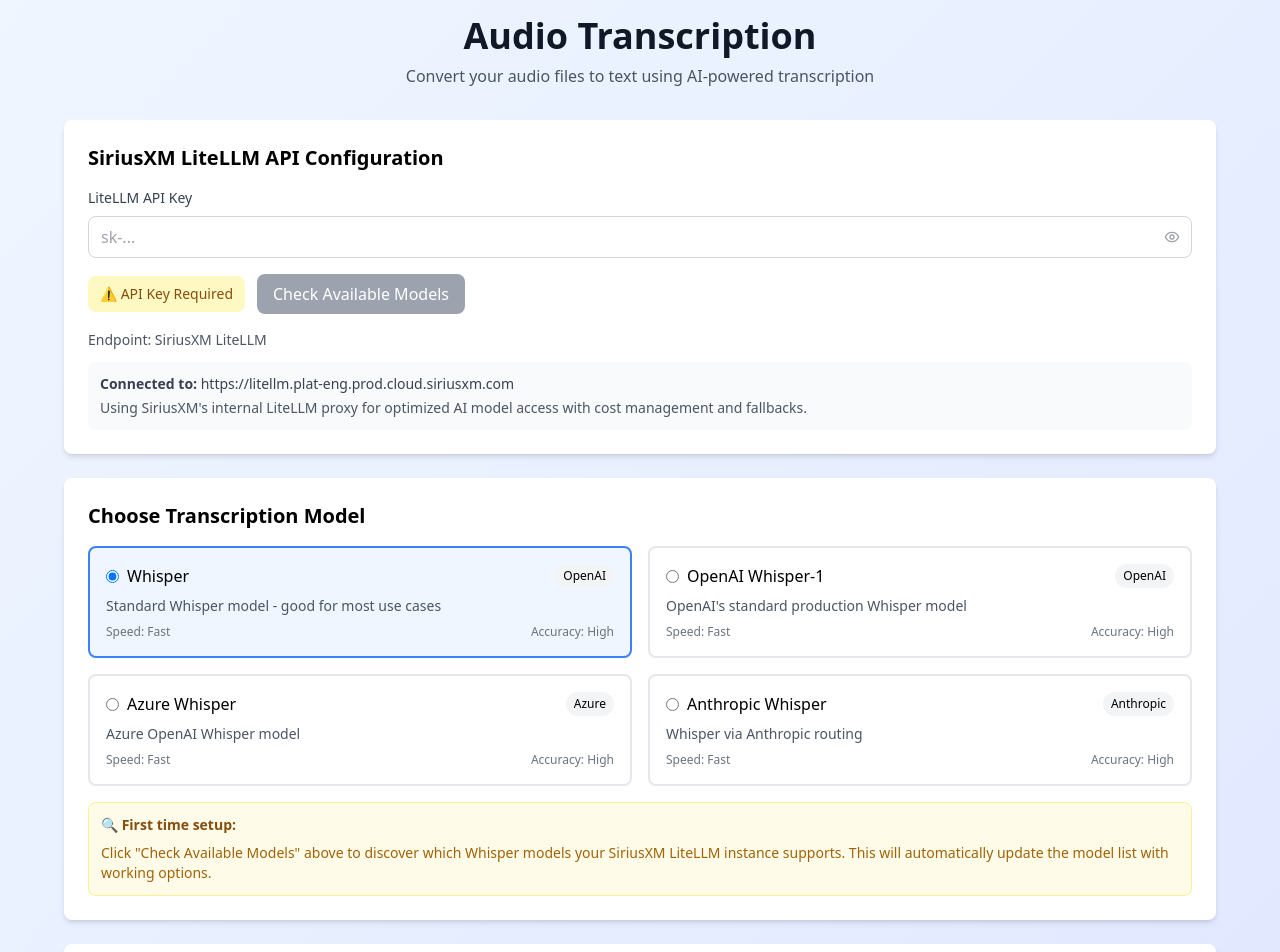
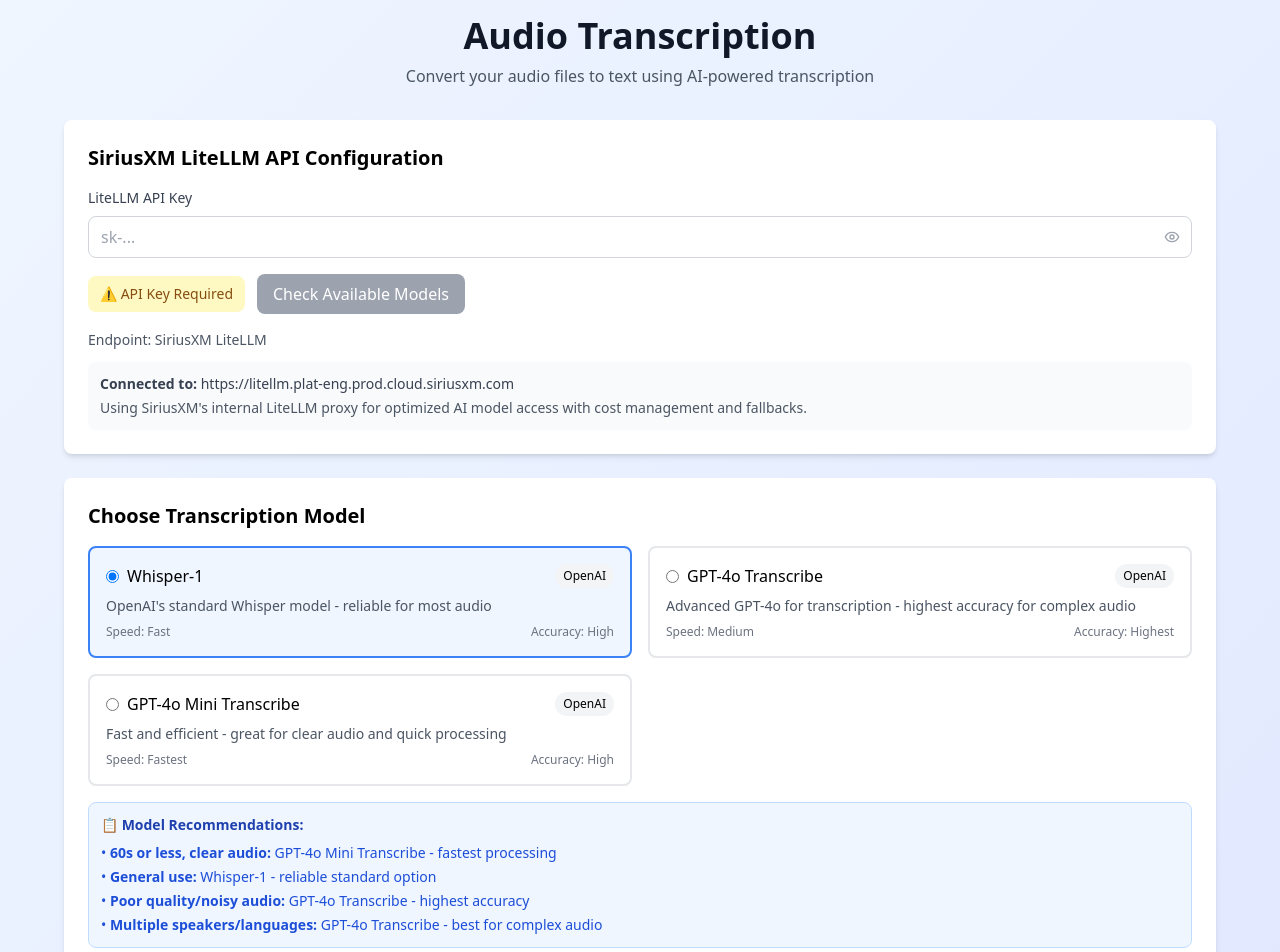
Before and after one commit to wh1sk0/audio-transcription-app, a React (Create React App) app: page / in a window 1280 px wide. Shown: the top 952 px of the page. Built offline with nearby package versions, Linux system fonts and the light colour scheme.

Commit message:
Fix model detection to include all transcription models

```diff
--- a/src/App.js
+++ b/src/App.js
@@ -3,7 +3,7 @@
 
 const AudioTranscriptionApp = () => {
   const [files, setFiles] = useState([]);
-  const [selectedModel, setSelectedModel] = useState('whisper');
+  const [selectedModel, setSelectedModel] = useState('whisper-1');
   const [isProcessing, setIsProcessing] = useState(false);
   const [results, setResults] = useState([]);
   const [dragActive, setDragActive] = useState(false);
@@ -16,32 +16,25 @@
   const folderInputRef = useRef(null);
 
   const models = {
-    'whisper': {
-      name: 'Whisper',
-      description: 'Standard Whisper model - good for most use cases',
+    'whisper-1': {
+      name: 'Whisper-1',
+      description: 'OpenAI\'s standard Whisper model - reliable for most audio',
       provider: 'OpenAI',
       speed: 'Fast',
       accuracy: 'High'
     },
-    'openai/whisper-1': {
-      name: 'OpenAI Whisper-1',
-      description: 'OpenAI\'s standard production Whisper model',
+    'gpt-4o-transcribe': {
+      name: 'GPT-4o Transcribe',
+      description: 'Advanced GPT-4o for transcription - highest accuracy for complex audio',
       provider: 'OpenAI',
-      speed: 'Fast',
-      accuracy: 'High'
+      speed: 'Medium',
+      accuracy: 'Highest'
     },
-    'azure/whisper': {
-      name: 'Azure Whisper',
-      description: 'Azure OpenAI Whisper model',
-      provider: 'Azure',
-      speed: 'Fast',
-      accuracy: 'High'
-    },
-    'anthropic/whisper': {
-      name: 'Anthropic Whisper',
-      description: 'Whisper via Anthropic routing',
-      provider: 'Anthropic',
-      speed: 'Fast',
+    'gpt-4o-mini-transcribe': {
+      name: 'GPT-4o Mini Transcribe',
+      description: 'Fast and efficient - great for clear audio and quick processing',
+      provider: 'OpenAI',
+      speed: 'Fastest',
       accuracy: 'High'
     }
   };
@@ -125,14 +118,15 @@
       }
 
       const data = await response.json();
-      const whisperModels = data.data?.filter(model =>
-        model.id.toLowerCase().includes('whisper')
+      const transcriptionModels = data.data?.filter(model =>
+        model.id.toLowerCase().includes('whisper') ||
+        model.id.toLowerCase().includes('transcribe')
       ) || [];
 
-      setAvailableModels(whisperModels);
+      setAvailableModels(transcriptionModels);
 
-      if (whisperModels.length > 0 && !whisperModels.find(m => m.id === selectedModel)) {
-        setSelectedModel(whisperModels[0].id);
+      if (transcriptionModels.length > 0 && !transcriptionModels.find(m => m.id === selectedModel)) {
+        setSelectedModel(transcriptionModels[0].id);
       }
 
     } catch (error) {
@@ -174,8 +168,15 @@
       throw new Error(errorData.error?.message || `API request failed: ${response.status}`);
     }
 
-    const transcription = await response.text();
-    return transcription.trim();
+    const result = await response.text();
+
+    // Handle both JSON and plain text responses
+    try {
+      const jsonResult = JSON.parse(result);
+      return jsonResult.text || result;
+    } catch {
+      return result.trim();
+    }
   };
 
   const processFiles = async () => {
@@ -341,7 +342,7 @@
           {availableModels.length > 0 && (
             <div className="mt-4 p-3 bg-green-50 rounded-lg border border-green-200">
               <p className="text-sm text-green-800 mb-2">
-                <strong>✓ Available Whisper Models Found:</strong>
+                <strong>✓ Available Transcription Models Found:</strong>
               </p>
               <div className="flex flex-wrap gap-2">
                 {availableModels.map(model => (
@@ -381,7 +382,9 @@
                     <span className="ml-auto text-xs px-2 py-1 bg-gray-100 rounded-full">Available</span>
                   </div>
                   <p className="text-sm text-gray-600">
-                    {model.id.includes('whisper') ? 'OpenAI Whisper transcription model' : 'Transcription model'}
+                    {model.id.includes('transcribe') ? 'AI transcription model' :
+                     model.id.includes('whisper') ? 'OpenAI Whisper transcription model' :
+                     'Transcription model'}
                   </p>
                 </div>
               ))}
@@ -418,13 +421,16 @@
             </div>
           )}
 
-          <div className="mt-4 p-3 bg-yellow-50 rounded-lg border border-yellow-200">
-            <p className="text-sm text-yellow-800 mb-2">
-              <strong>🔍 First time setup:</strong>
+          <div className="mt-4 p-3 bg-blue-50 rounded-lg border border-blue-200">
+            <p className="text-sm text-blue-800 mb-2">
+              <strong>📋 Model Recommendations:</strong>
             </p>
-            <p className="text-sm text-yellow-700">
-              Click "Check Available Models" above to discover which Whisper models your SiriusXM LiteLLM instance supports. This will automatically update the model list with working options.
-            </p>
+            <ul className="text-sm text-blue-700 mt-1 space-y-1">
+              <li>• <strong>60s or less, clear audio:</strong> GPT-4o Mini Transcribe - fastest processing</li>
+              <li>• <strong>General use:</strong> Whisper-1 - reliable standard option</li>
+              <li>• <strong>Poor quality/noisy audio:</strong> GPT-4o Transcribe - highest accuracy</li>
+              <li>• <strong>Multiple speakers/languages:</strong> GPT-4o Transcribe - best for complex audio</li>
+            </ul>
           </div>
         </div>
 
```
